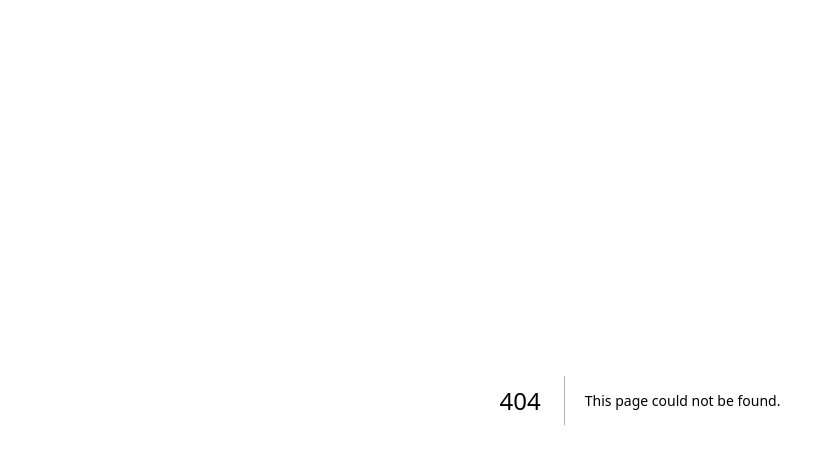
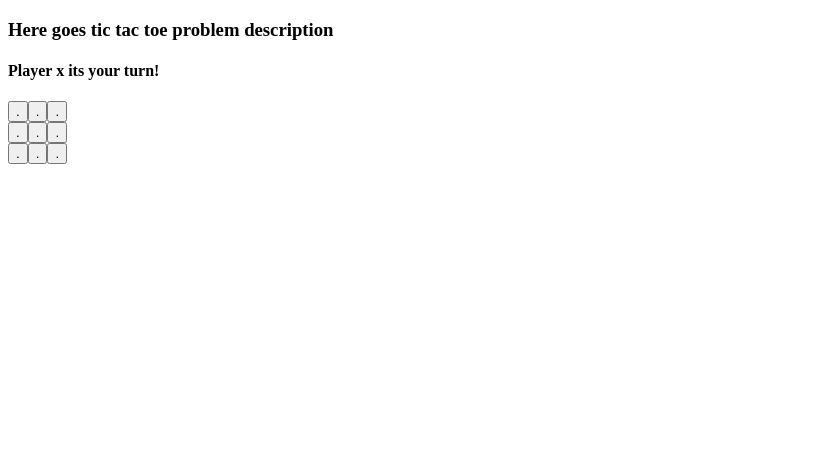
Before and after one commit to le4onardo/epic-react-exercises-solutions, a Next.js app: page /exercises/tictactoe in a window 1280 px wide. Before the commit this address had no page. Shown: the top 464 px of the page, without its empty margins (0-835 px from the left). Built offline with nearby package versions, Linux system fonts and the light colour scheme.

Commit message:
basic workflow

```diff
--- /dev/null
+++ b/app/exercises/layout.tsx
@@ -0,0 +1,11 @@
+import React from 'react';
+
+export default function ExerciseLayout({
+    children
+}: {children: React.ReactNode}){
+
+    return <div>
+        <h3>Here goes tic tac toe problem description</h3>
+        {children}
+    </div>
+}
--- /dev/null
+++ b/app/exercises/tictactoe/page.tsx
@@ -0,0 +1,17 @@
+'use client';
+import React from 'react';
+import TableDisplayer from './table/table';
+import { useTicTacToe } from './tictactoeState';
+
+export default function Page() {
+    const [state, dispatch] = useTicTacToe();
+    const { gameIndex, table, pastMoves } = state;
+    const player = gameIndex %2===0? 'x':'o';
+    return <div>
+        <h4>{`Player ${player} its your turn!`}</h4>
+         <TableDisplayer
+            table={table}
+            onNewMove={(x,y)=>dispatch({type: 'new_move', data: {x, y}})}
+        />
+    </div>
+}
--- /dev/null
+++ b/app/exercises/tictactoe/table/table.tsx
@@ -0,0 +1,26 @@
+import React from 'react';
+
+export default function TableDisplayer({
+    table,
+    onNewMove
+}:{
+    table: ('x' | 'o' | '.')[][],
+    onNewMove: (x, y)=>void
+}) {
+    return <div>
+        {
+            table.map((row, x) =>
+                <div>
+                    {row.map((cell, y) =>
+                        <button
+                            disabled={cell!=='.'}
+                            onClick={()=>onNewMove(x,y)}
+                        >
+                            {cell}
+                        </button>
+                    )}
+                </div>
+            )
+        }
+    </div>
+}
--- /dev/null
+++ b/app/exercises/tictactoe/tictactoeState.ts
@@ -0,0 +1,52 @@
+'use client';
+import { useReducer } from "react"
+
+const initialState: TicTacToe = {
+    gameIndex: 0,
+    pastMoves: [],
+    table: [['.','.','.'], ['.','.','.'], ['.','.','.']],
+    gameStatus: 'playing'
+}
+
+function reducer (state, action) {
+    const {type, data} = action;
+    let {pastMoves, gameIndex, gameStatus, table} = state;
+
+    switch(type){
+        case 'new_move':
+            const player = gameIndex%2===0 ? 'x' : 'o';
+            gameIndex += 1;
+            pastMoves = pastMoves.slice(0, gameIndex);
+            pastMoves.push({x: data.x, y: data.y});
+            table = table.slice();
+            table[data.x][data.y] = player;
+            if (
+                table[0][0]=== player && table[0][1]=== player && table[0][2]=== player ||
+                table[1][0]=== player && table[1][1]=== player && table[1][2]=== player ||
+                table[2][0]=== player && table[2][1]=== player && table[2][2]=== player ||
+                table[0][0]=== player && table[1][0]=== player && table[2][0]=== player ||
+                table[0][1]=== player && table[1][1]=== player && table[2][1]=== player ||
+                table[0][2]=== player && table[1][2]=== player && table[2][2]=== player ||
+                table[0][0]=== player && table[1][1]=== player && table[2][2]=== player ||
+                table[0][2]=== player && table[1][1]=== player && table[2][0]=== player
+            ) {
+                gameStatus = player;
+            } else {
+                gameStatus = pastMoves.length === 9? 'draw':  'playing';
+            }
+
+            return { pastMoves, gameIndex, gameStatus, table };
+
+        case 'new_game_index':
+            gameIndex = data.gameIndex;
+            return {...state, gameIndex}
+        case 'restart':
+            return initialState;
+        default:
+            return {...state}
+    }
+}
+
+export function useTicTacToe(){
+    return useReducer(reducer, initialState)
+}
--- a/app/page.tsx
+++ b/app/page.tsx
@@ -1,13 +1,15 @@
+import Link from 'next/link';
 import React from 'react';
 
 export default function Page() {
     return <div>
-            <h2>Welcome to my solutions to <a href='https://epic-react-exercises.vercel.app/'>epic react exercises</a></h2>
+            <h2>Welcome to my solutions to <a target="_blank" href='https://epic-react-exercises.vercel.app/'>epic react exercises</a></h2>
             <h3>Motivation</h3>
             <p>
-                Web development evolves fast, so its important to keep you up to date with latests trends and technologies that one might heard or read about,
+                Web development evolves fast, so its importan to keep you up to date with latests trends and technologies that one might heard or read about,
                 but had no opporntunity to formally work with. In my case some of advanced hook patterns and this promising framework called NEXT.js
             </p>
+            <Link href="/exercises/tictactoe">Start!</Link>
         </div>
 
 }
```
Also changed, not shown: app/exercises/tictactoe/types.ts (added, +11 -0 lines).
